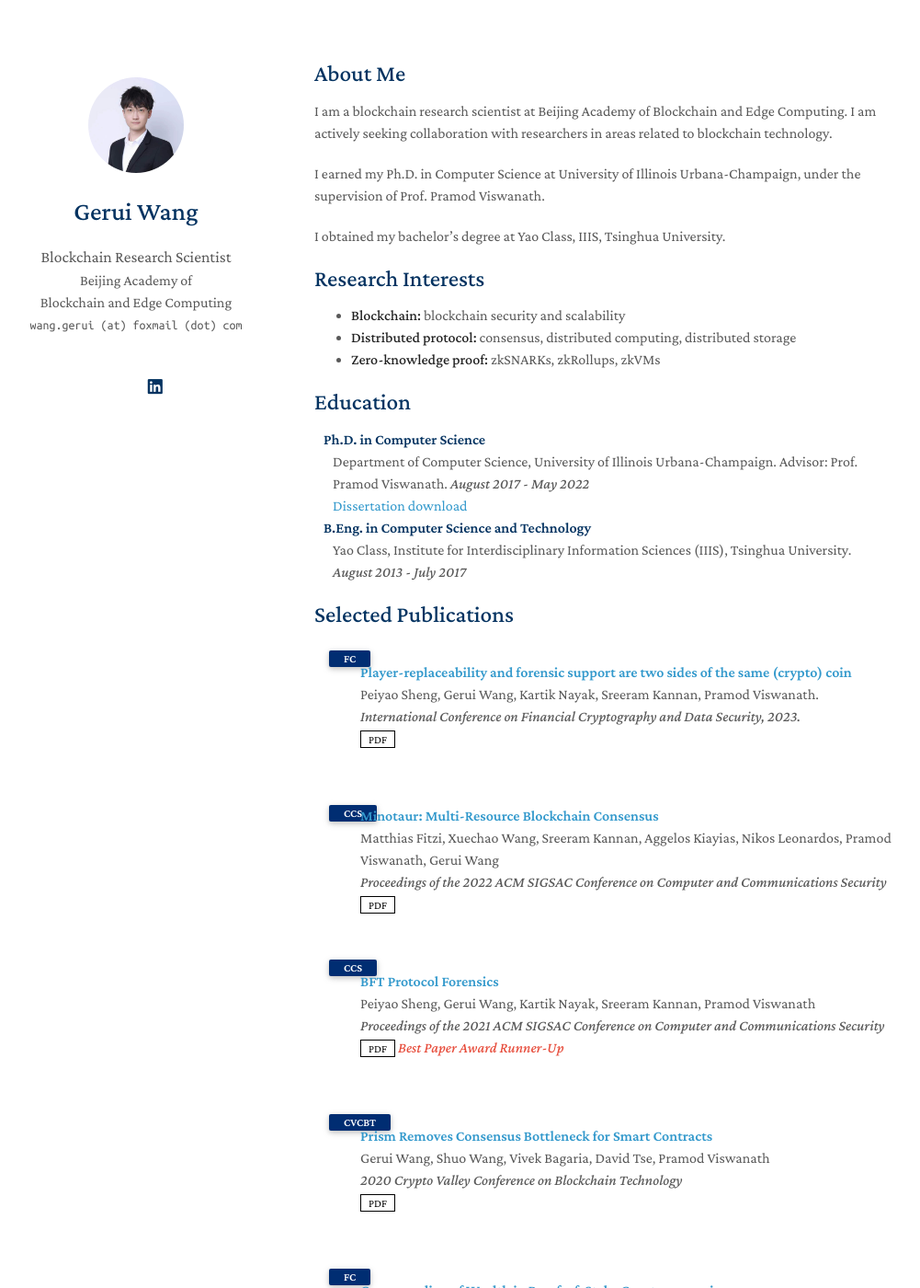
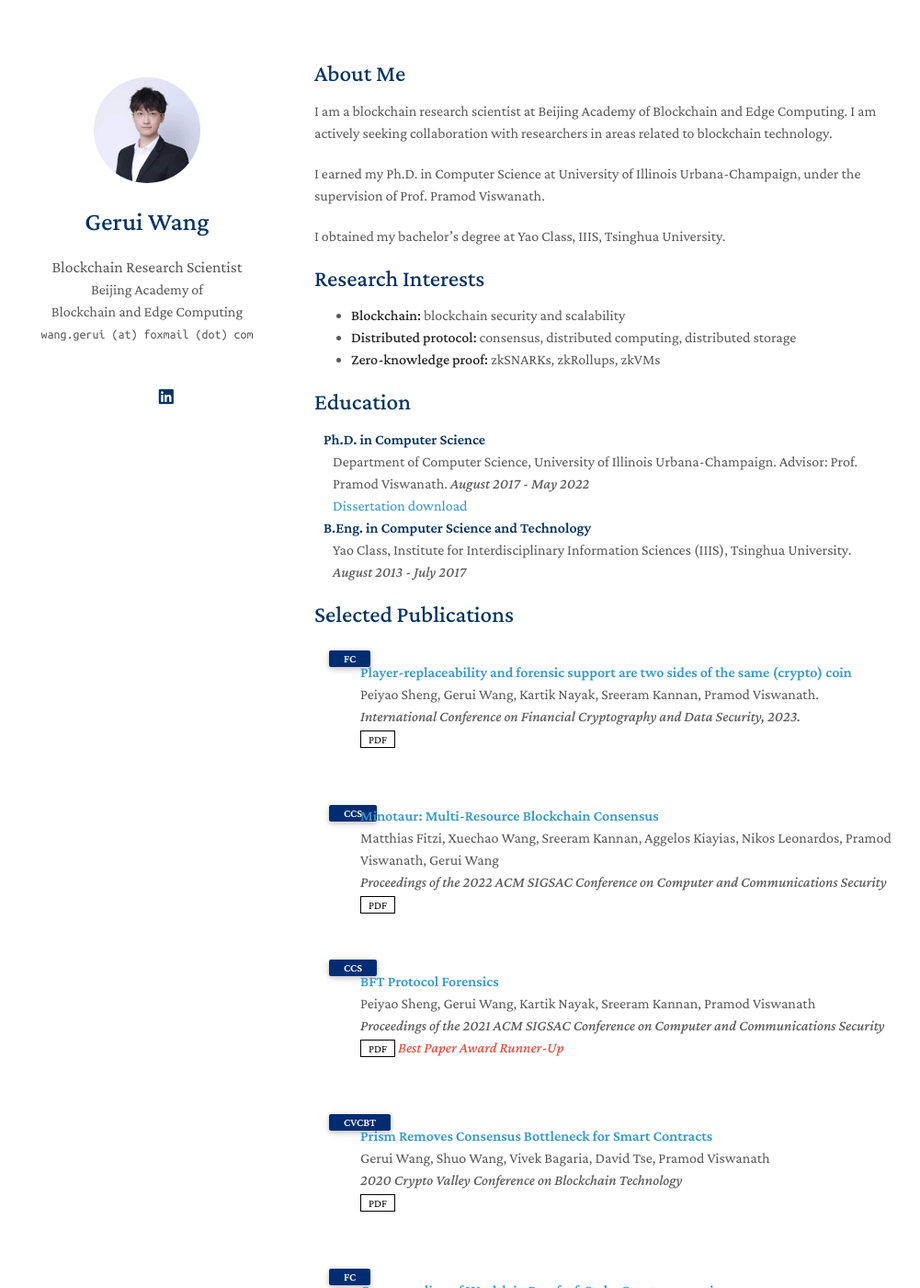
Before and after one commit to wang-gerui/wang-gerui.github.io, a Jekyll site: the page built from index.md, in a window 1280 px wide and 1400 px high. Shown: the whole window at 92% size, without its empty margins (128-1129 px from the left). Built offline with Jekyll 4.4.1, drawn with Linux system fonts in a browser that asks for light colours; nearby versions of some CDN libraries; a style sheet for code colours, icons or effects is not loaded; our own code applies the rules of GitHub Pages for plain Markdown files.

Commit message:
change one width

```diff
--- a/_sass/minimal-light.scss
+++ b/_sass/minimal-light.scss
@@ -356,7 +356,7 @@ img {
 }
 
 header {
-  width:232px;
+  width:256px;
   float:left;
   position:fixed;
   -webkit-font-smoothing:subpixel-antialiased;
@@ -450,7 +450,7 @@ hr {
 }
 
 footer {
-  width:232px;
+  width:256px;
   float:left;
   position:fixed;
   bottom:30px;
```
